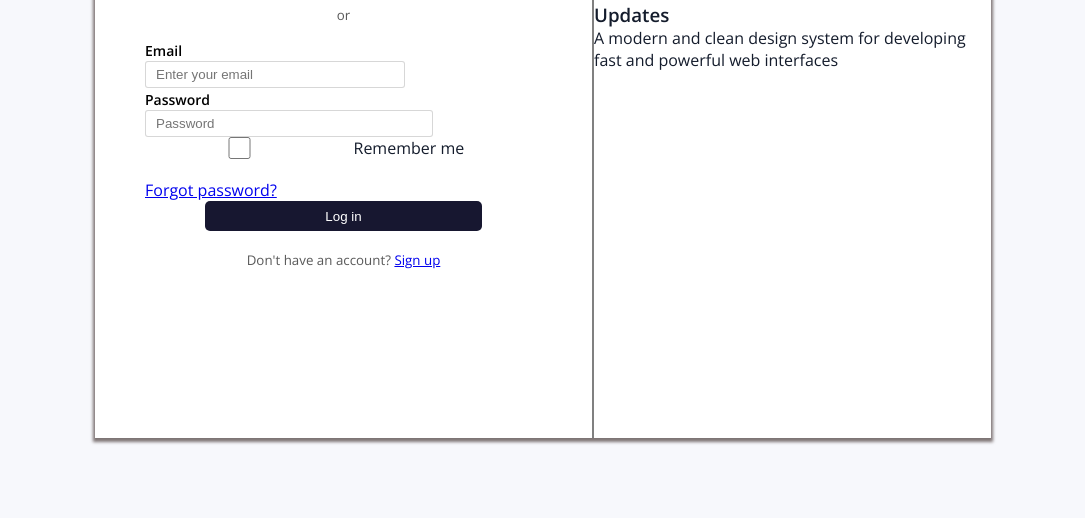
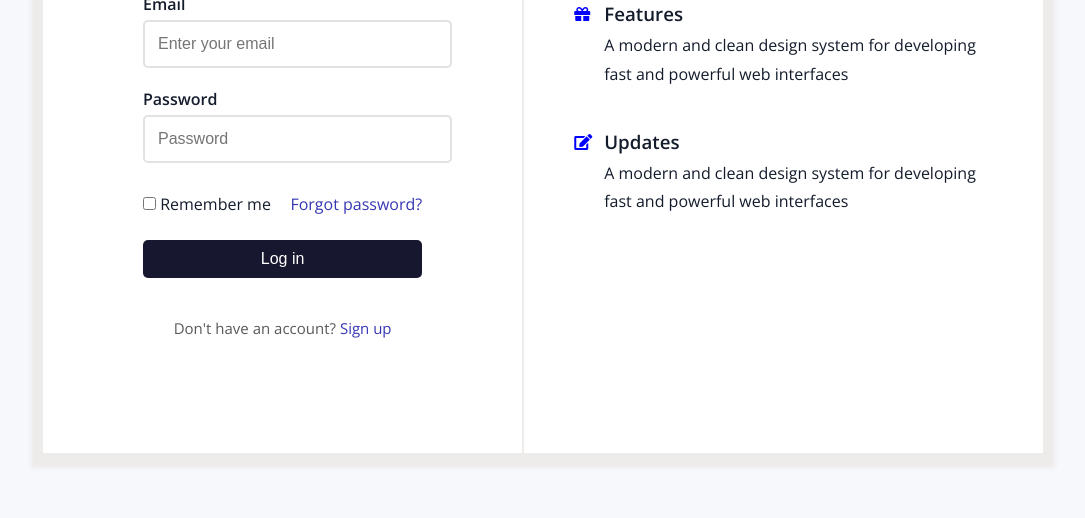
Before and after one commit to EngineerDanny/web_login_ui, a plain HTML site: page index.html in a window 1280 px wide. Shown: the part 282-800 px from the top of the page, without its empty margins (97-1182 px from the left). Drawn offline with nearby package versions, Linux system fonts and the light colour scheme.

Commit message:
adding details section, completion

```diff
--- a/index.html
+++ b/index.html
@@ -15,8 +15,6 @@
 </head>
 
 <body>
-
-    <div class="container">
     <div class="card">
 
         <form class="login-section">
@@ -40,13 +38,16 @@
             </div>
 
             <div class="forgot-password-section">
+                <div class="checkbox-container">
                     <input type="checkbox" id="remember">
                     <label for="remember">Remember me</label>
+                </div>
                 <a href="#">Forgot password?</a>
             </div>
 
             <button class="login-btn">Log in</button>
-                <small> Don't have an account? <a href="signup.com">Sign up</a></small>
+
+            <small class="signup-link"> Don't have an account? <a href="#">Sign up</a></small>
         </form>
 
         <div class="details-section">
@@ -75,10 +76,6 @@
             </div>
 
         </div>
-
-        </div>
-
-
     </div>
 
 </body>
--- a/style.css
+++ b/style.css
@@ -1,34 +1,31 @@
 * {
   margin: 0;
-  box-sizing: border-box;
 }
 
 body {
   display: flex;
   align-items: center;
   justify-content: center;
+  background-color: #f7f8fc;
+  box-sizing: border-box;
+  color: #141c2c;
   height: 100vh;
-  background-color: #f7f8fc;
-  color: #141c2c;
   font-family: "Open Sans", sans-serif;
 }
 
-.container {
-  display: flex;
-  align-items: center;
-  justify-content: center;
-  height: 100vh;
-  width: 200vh;
+a {
+  color: rgb(55, 55, 180);
+  text-decoration: none;
 }
 
 .card {
   background-color: white;
-  padding: 0;
-  height: 80%;
-  width: 70%;
+  padding: 20;
+  width: 1000px;
+  max-width: 100%;
   display: flex;
-  margin: 0;
-  box-shadow: 0 2px 3px 2px rgb(126, 117, 117);
+  border: 10px solid rgba(236, 233, 233, 0.897);
+  box-shadow: 0 3px 4px 2px rgba(236, 233, 233, 0.897);
 }
 
 .login-section {
@@ -36,10 +33,9 @@ body {
   display: flex;
   flex-direction: column;
   justify-content: center;
-  align-items: flex-start;
-  border-right: 2px solid grey;
-  padding: 50px;
-  width: 100%;
+  align-items: center;
+  border-right: 2px solid rgba(236, 233, 233, 0.897);
+  padding: 100px;
 }
 
 .google-login-btn {
@@ -47,15 +43,21 @@ body {
   display: flex;
   border: 1px solid rgba(124, 124, 124, 0.301);
   color: rgb(46, 47, 49);
-  font-size: large;
+  background-color: transparent;
+  padding: 7px 70px;
+  margin: 0;
+  font-size: 12px;
+  font-weight: bolder;
   justify-content: center;
   align-items: center;
   border-radius: 5px;
+  border: 2px solid rgb(226, 226, 226);
+  cursor: pointer;
 }
 
 .google-login-btn img {
-  height: 30px;
-  width: 30px;
+  height: 20px;
+  width: 20px;
   margin-right: 10px;
 }
 
@@ -65,33 +67,31 @@ body {
   color: rgba(19, 19, 19, 0.7);
 }
 
-.email-txt {
-  font-weight: bolder;
-  font-size: 14px;
-  color: black;
+.form-control {
+  margin: 10px 0;
+  width: 100%;
+}
+
+label {
+  display: inline-block;
+  font-weight: bold;
   margin-bottom: 5px;
 }
 
-.password-txt {
-  font-weight: bolder;
-  font-size: 14px;
-  color: black;
-  margin-bottom: 5px;
-}
-
-.login-section input {
+input:not([type="checkbox"]) {
+  background-color: transparent;
+  border: 2px solid rgb(226, 226, 226);
+  border-radius: 5px;
+  padding: 13px;
+  font-size: medium;
   width: 100%;
-  padding: 5px 30px 5px 10px !important;
-  border: 1px solid rgba(124, 124, 124, 0.301);
-  border-radius: 3px;
 }
 
 .forgot-password-section {
   width: 100%;
-  display: grid;
-  grid-template-columns: 1fr 1fr;
-  gap: 20px;
+  display: flex;
   justify-content: space-between;
+  margin: 20px 0px;
 }
 
 .remember-me {
@@ -99,13 +99,6 @@ body {
   align-content: center;
   justify-content: start;
   align-items: center;
-}
-
-.checkbox {
-  width: 10px;
-  height: 10px;
-  border: 1px solid grey;
-  margin: 10px 10px 10px -5px;
 }
 
 .remember-me h4 {
@@ -122,37 +115,70 @@ body {
   color: rgb(73, 73, 155);
 }
 
+.checkbox-container label {
+  font-weight: 400;
+}
+
 .login-btn {
-  width: 70%;
+  width: 100%;
   color: white;
   background-color: rgb(23, 23, 48);
   border-radius: 5px;
-  padding: 2%;
+  padding: 10px 70px;
   border: 0;
+  margin-bottom: 20px;
   justify-self: center;
   align-self: center;
+  font-size: medium;
 }
 
 .login-btn:hover {
   background-color: rgba(23, 23, 48, 0.7);
+  cursor: pointer;
 }
 
 .signup-link {
-  align-self: center;
-  margin-top: 50px;
   font-size: 15px;
 }
 
-.signup-link a {
-  border: 0;
-}
-.divider {
-  height: 100px;
-  align-self: center;
-  width: 25px;
-  color: black;
+.details-section {
+  flex: 1.5;
+  padding: 50px;
 }
 
-.details-section {
-  flex: 1;
+.feature {
+  position: relative;
+  margin: 40px 0;
+  padding-left: 30px;
 }
+
+.feature i {
+  position: absolute;
+  top: 5px;
+  color: blue;
+  left: 0;
+  bottom: 0;
+
+}
+.feature h3 {
+  margin: 0;
+}
+
+.feature p {
+  margin: 5px 0;
+  line-height: 1.8;
+  margin: 5px 0;
+}
+
+@media (max-width: 768px) {
+  .card {
+    flex-direction: column;
+  }
+  .form {
+    border-right: 0;
+  }
+
+  .details-section {
+    flex: 1;
+  }
+}
```
Also changed, not shown: Screenshot 2020-12-28 at 10.11.56 AM.png (deleted), Screenshot 2020-12-30 at 8.28.04 AM.png (added). Lines whose indentation alone changed are shown as unchanged.
